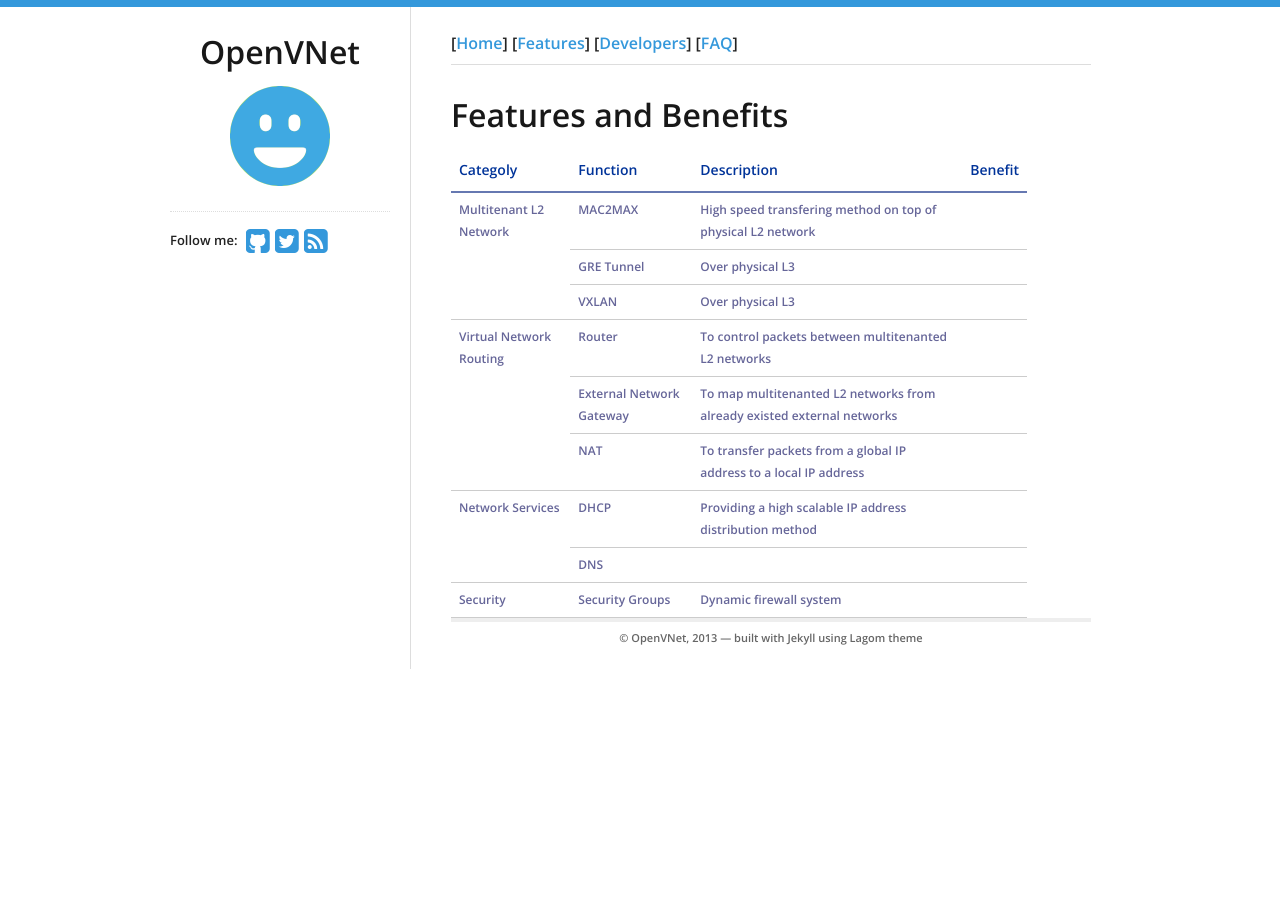
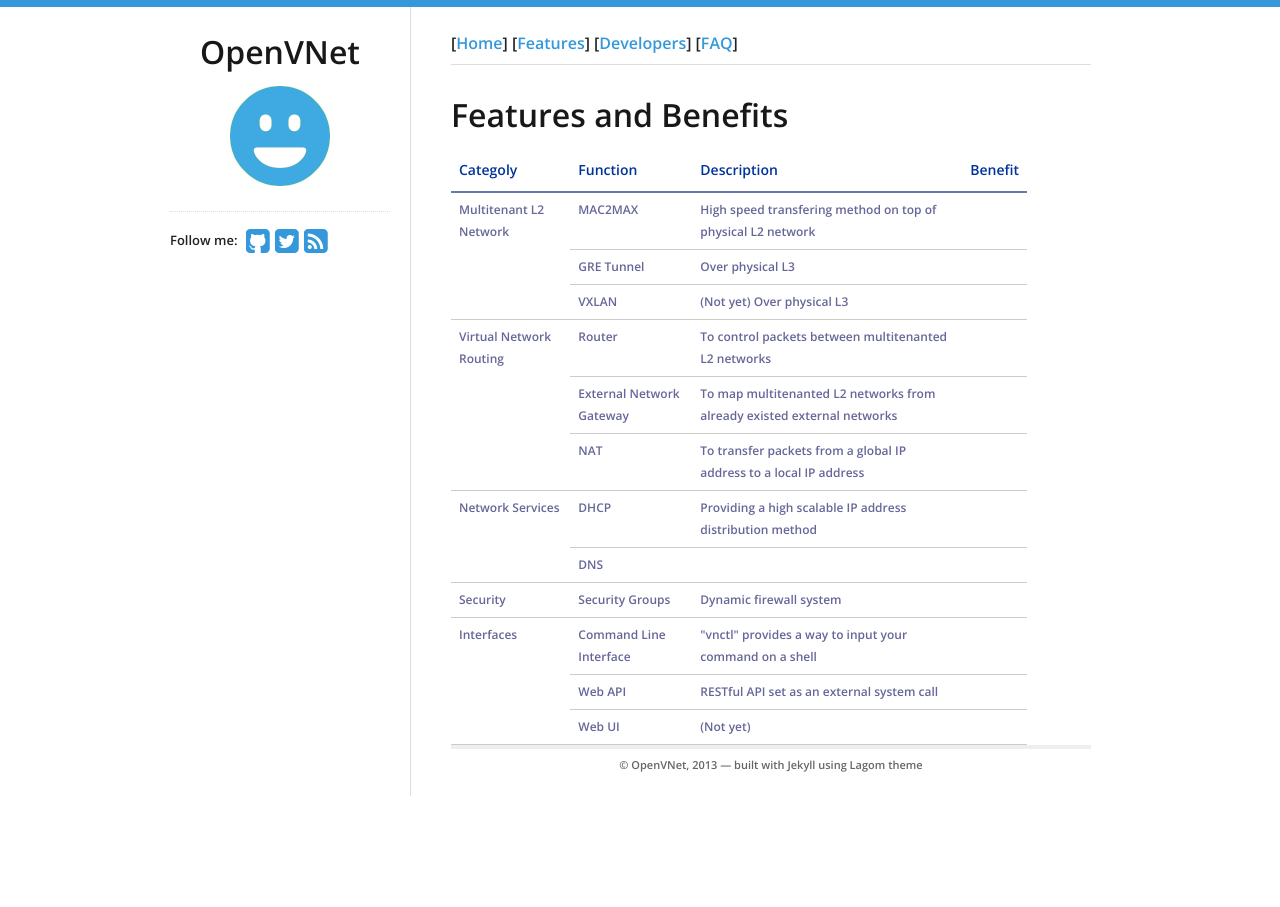
Before and after one commit to openvnet/openvnet.github.io, a Jekyll site: the page built from FeaturesAndBenefits.md, in a window 1280 px wide. Built offline with Jekyll 4.4.1, drawn with Linux system fonts in a browser that asks for light colours.

Commit message:
Add more detail

```diff
--- a/FeaturesAndBenefits.md
+++ b/FeaturesAndBenefits.md
@@ -16,7 +16,7 @@
 <tr><td rowspan="3">Multitenant L2 Network</td>
     <td>MAC2MAX</td><td>High speed transfering method on top of physical L2 network</td><td></td></tr>
 <tr><td>GRE Tunnel</td><td>Over physical L3</td><td></td></tr>
-<tr><td>VXLAN</td><td>Over physical L3</td><td></td></tr>
+<tr><td>VXLAN</td><td>(Not yet) Over physical L3</td><td></td></tr>
 
 <tr><td rowspan="3">Virtual Network Routing</td>
     <td>Router</td><td>To control packets between multitenanted L2 networks</td><td></td></tr>
@@ -30,5 +30,10 @@
 <tr><td rowspan="1">Security</td>
     <td>Security Groups</td><td>Dynamic firewall system</td><td></td></tr>
 
+<tr><td rowspan="3">Interfaces</td>
+    <td>Command Line Interface</td><td>"vnctl" provides a way to input your command on a shell</td><td></td></tr>
+<tr><td>Web API</td><td>RESTful API set as an external system call</td><td></td></tr>
+<tr><td>Web UI</td><td>(Not yet)</td><td></td></tr>
+
 </tbody>
 </table>
```
